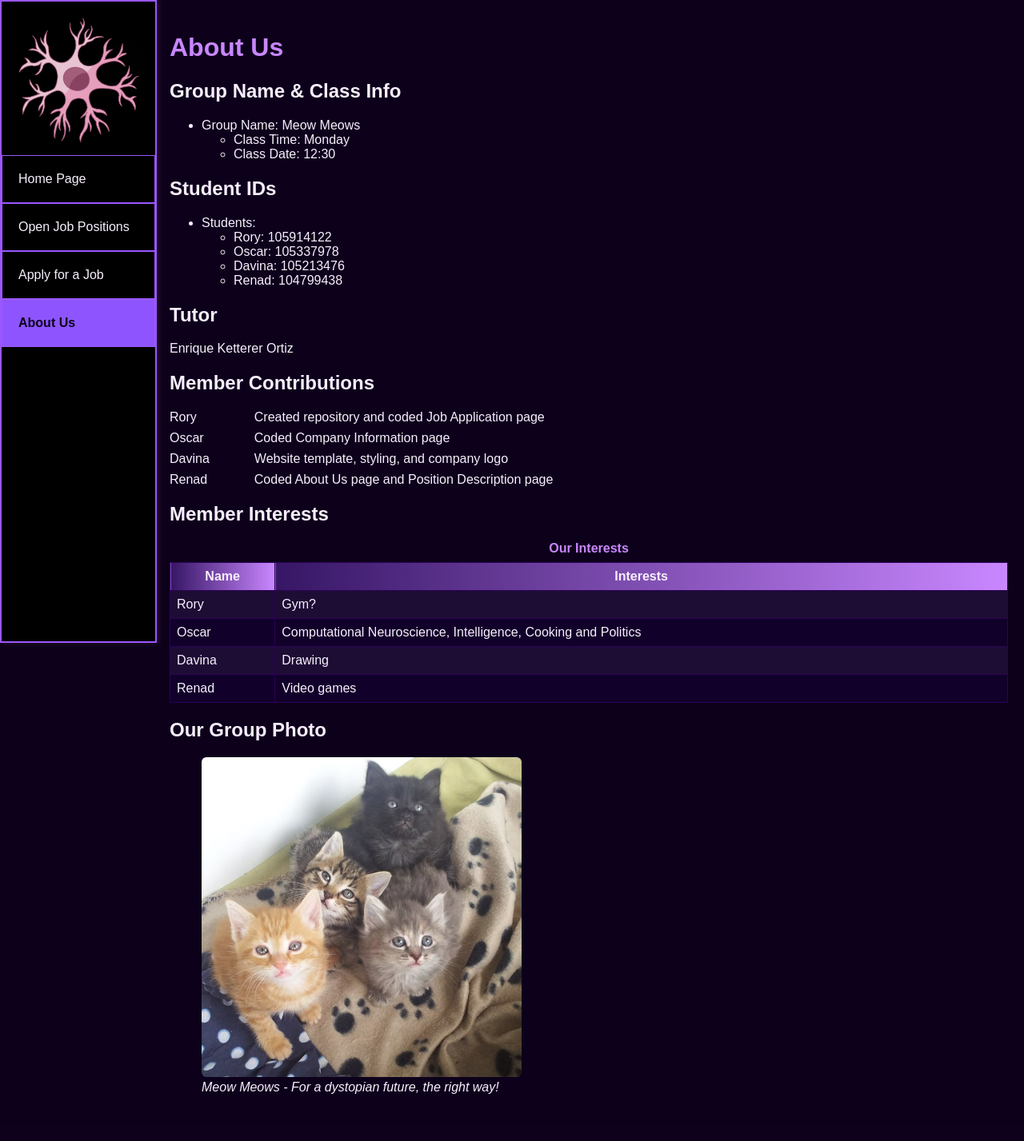
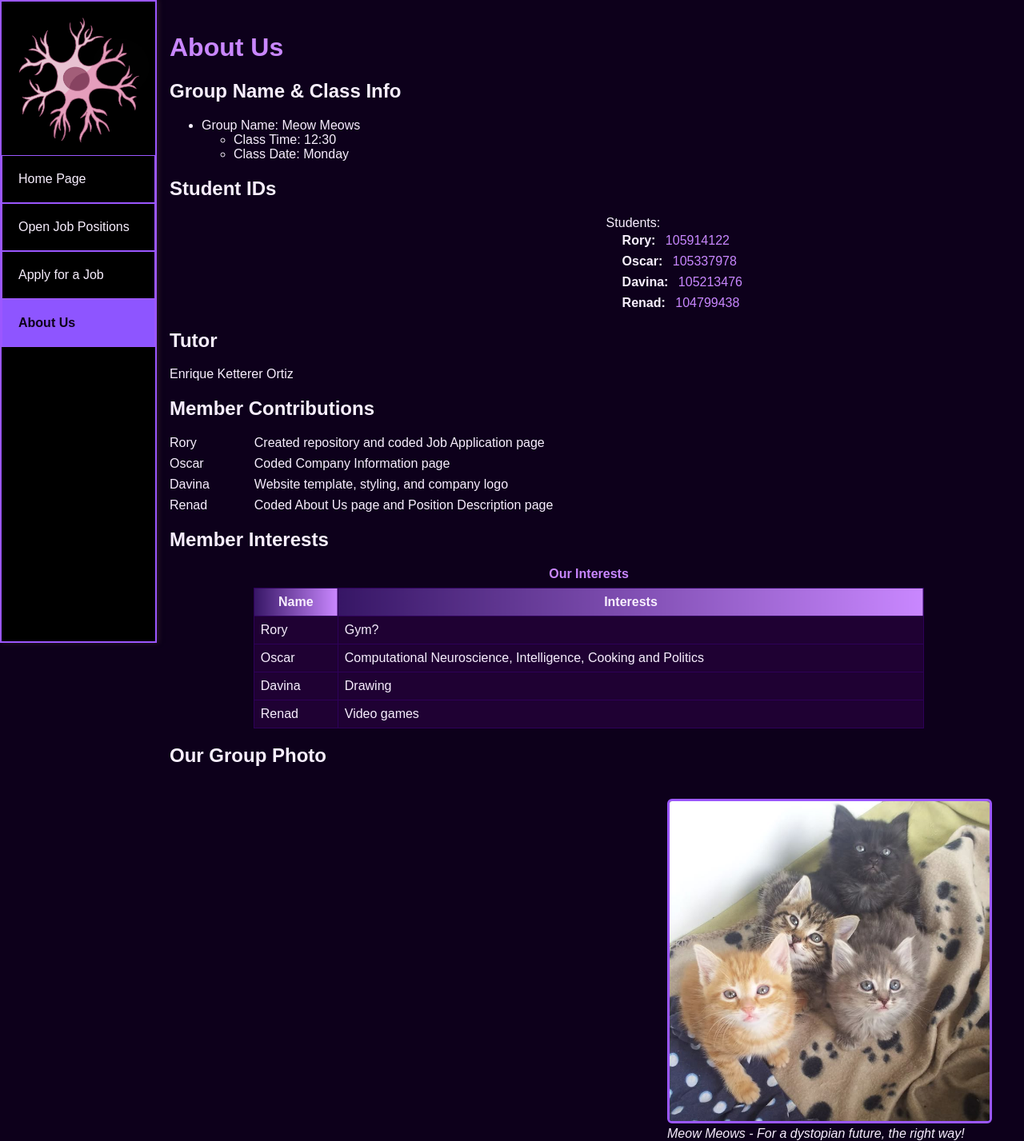
Before and after one commit to RoryNorbury/COS10026-Project-Part-1, a PHP site: page /about.html in a window 1280 px wide. Shown: the whole page at 80% size. Before the commit the page ends 1368 px from the top, so only its background shows below. Run offline with PHP 8.4, Linux system fonts and the light colour scheme.

Commit message:
styling for about us page

```diff
--- a/about.html
+++ b/about.html
@@ -27,23 +27,25 @@
 		<ul>
 		  <li>Group Name: Meow Meows
 			<ul>
-			  <li>Class Time: Monday</li>
-			  <li>Class Date: 12:30</li>
+			  <li>Class Time: 12:30</li>
+			  <li>Class Date: Monday</li>
 			</ul>
 		  </li>
 		</ul>
 
 		<h2>Student IDs</h2>
-		<ul>
+		<ul class="students">
 		  <li>Students:
-			<ul>
-			  <li>Rory: 105914122</li>
-			  <li>Oscar: 105337978</li>
-			  <li>Davina: 105213476</li>
-			  <li>Renad: 104799438</li>
+			<ul class="student-id-list">
+			  <li><span class="name">Rory:</span> <span class="id">105914122</span></li>
+			  <li><span class="name">Oscar:</span> <span class="id">105337978</span></li>
+			  <li><span class="name">Davina:</span> <span class="id">105213476</span></li>
+			  <li><span class="name">Renad:</span> <span class="id">104799438</span></li>
 			</ul>
 		  </li>
 		</ul>
+
+
 
 		<h2>Tutor</h2>
 		<p>Enrique Ketterer Ortiz</p>
@@ -86,7 +88,7 @@
 		</table>
 
 		<h2>Our Group Photo</h2>
-		<figure>
+		<figure class="group-photo">
 		  <img src="images/Group-photo-holder.jpg" alt="Photo of Meow Meows group" width="400">
 		  <figcaption>Meow Meows - For a dystopian future, the right way!</figcaption>
 		</figure>
--- a/styles/styles.css
+++ b/styles/styles.css
@@ -216,3 +216,86 @@ body {
   width: 600px;             /* Adjust to your desired size */
   pointer-events: none;     /* Allows clicks through the image */
 }
+
+
+
+/* Float photo figure right with border */
+.group-photo {
+  float: right;
+  margin: 20px;
+}
+
+.group-photo img {
+  border: 3px solid #9B57FF;
+  border-radius: 6px;
+}
+
+/* Float photo figure right with border */
+.group-photo {
+  float: right;
+  margin: 20px;
+}
+
+.group-photo img {
+  border: 3px solid #9B57FF;
+  border-radius: 6px;
+}
+
+/* Student ID list formatting */
+.students > li {
+  list-style: none;
+  padding-left: 0;
+}
+
+.student-id-list {
+  list-style: none;
+  padding: 0;
+  margin-left: 20px;
+  max-width: 400px;
+}
+
+.student-id-list li {
+  padding: 4px 0;
+  font-weight: normal;
+}
+
+.student-id-list .name {
+  font-weight: bold;
+  margin-right: 8px;
+}
+
+.student-id-list .id {
+  color: #C987FF;
+}
+
+
+/* Optional right alignment of the entire block */
+.students {
+  margin-left: auto;
+  margin-right: 5%;
+  max-width: 450px;
+}
+
+/* Centering table in section */
+table {
+  margin-left: auto;
+  margin-right: auto;
+  width: 80%;
+  background-color: #1a0a2c; /* Example deep purple */
+  border-collapse: collapse;
+}
+
+th {
+  font-weight: bold;
+  background-color: #2e004d;
+}
+
+td {
+  background-color: #1f0133;
+}
+
+/* Hover effect for table cells */
+td:hover {
+  background-color: #3d176e;
+  transition: background-color 0.3s ease;
+}
```
